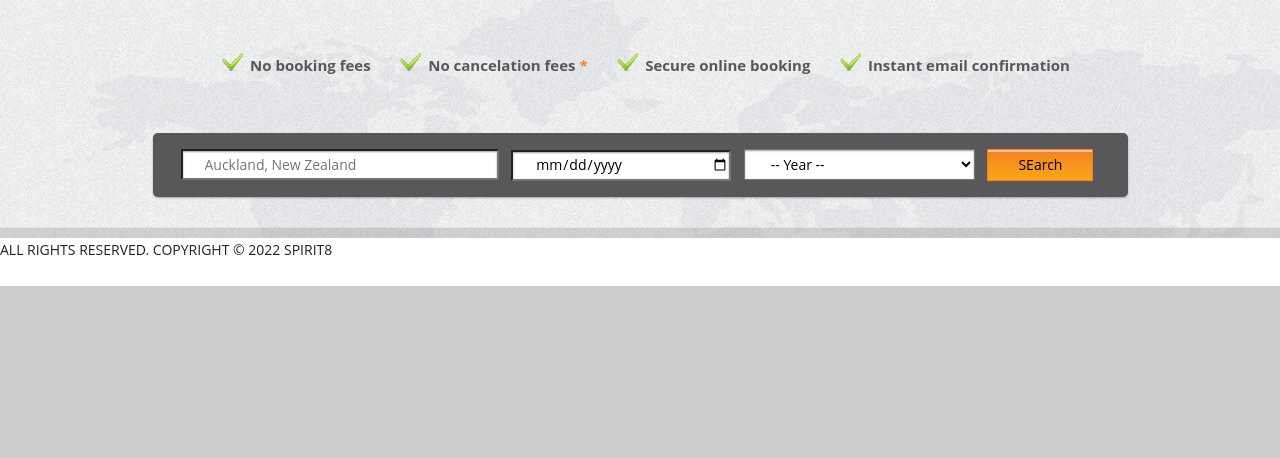
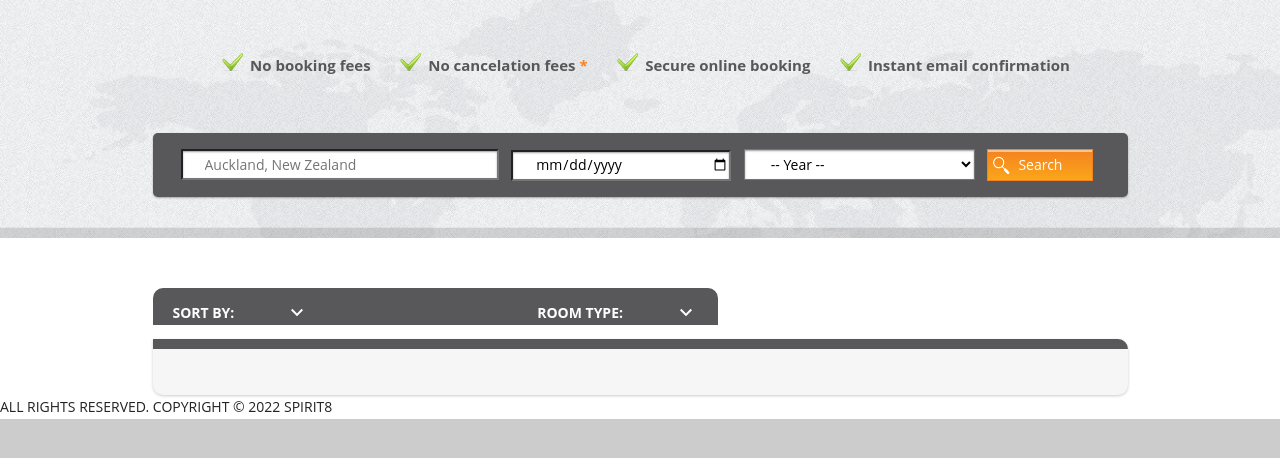
Before and after one commit to vollodimir/booking, a plain HTML site: page index.html in a window 1280 px wide. Shown: the part 116-574 px from the top of the page. Drawn offline with nearby package versions, Linux system fonts and the light colour scheme.

Commit message:
Add sort

```diff
--- a/index.html
+++ b/index.html
@@ -190,29 +190,34 @@
                     <option value="2014">2014</option>
                     <option value="2015">2015</option>
                   </select>
-                  <button class="search__btn">SEarch</button>
+
+                  <button class="search__btn">Search</button>
                 </form>
               </div>
             </div>
           </div>
         </section>
-        <article>
-          <section class="sort"></section>
-          <section class="hotels"></section>
+        <div class="container">
+          <article>
+            <section class="sort">
+              <div class="sort__body">
+                <ul class="sort__title">
+                  <li>SORT BY:</li>
+                  <li>ROOM TYPE:</li>
+                </ul>
+                <div class="sort__row"></div>
+              </div>
+            </section>
+            <section class="hotels"></section>
 
-          <aside class="filter"></aside>
-        </article>
+            <aside class="filter"></aside>
+          </article>
+        </div>
       </main>
       <footer class="footer">
         <div class="footer__body">
           <div class="footer__copyright">ALL RIGHTS RESERVED. COPYRIGHT © 2022 SPIRIT8</div>
-          <div class="footer__socials">
-            <a href="#" title=""><img src="./img/icons/downarrowbutton_114525.svg" alt="" /></a>
-            <a href="#" title=""><img src="./img/icons/downarrowbutton_114525.svg" alt="" /></a>
-            <a href="#" title=""><img src="./img/icons/downarrowbutton_114525.svg" alt="" /></a>
-            <a href="#" title=""><img src="./img/icons/downarrowbutton_114525.svg" alt="" /></a>
-            <a href="#" title=""><img src="./img/icons/downarrowbutton_114525.svg" alt="" /></a>
-          </div>
+          <div class="footer__socials"></div>
         </div>
       </footer>
     </div>
--- a/scss/style.scss
+++ b/scss/style.scss
@@ -152,9 +152,50 @@ li {
   &__btn {
     width: 106px;
     height: 32px;
+    color: #fff;
     background-color: rgba(255, 255, 255, 0.81);
-    background-image: linear-gradient(0deg, #faa61a 0%, #f58220 100%);
+    background: url('../img/search_btn.png') no-repeat 5% 50%,
+      linear-gradient(0deg, #faa61a 0%, #f58220 100%);
     border: 1px solid #f58220;
     box-shadow: inset 0px 2px 0px 0px rgba(251, 251, 252, 0.54);
+    cursor: pointer;
+    &:hover {
+      background: url('../img/search_btn.png') no-repeat 5% 50%,
+        linear-gradient(180deg, #faa61a 0%, #f58220 100%);
+    }
   }
 }
+////search END
+
+//--sort
+
+.sort {
+  &__body {
+    width: 100%;
+    margin-top: 50px;
+  }
+  &__title {
+    display: flex;
+    padding: 13px 20px 0 20px;
+    justify-content: space-between;
+    width: 58%;
+    background-color: #58585a;
+    border-radius: 10px 10px 0 0;
+    font-size: 14px;
+    font-weight: 700;
+    color: #fff;
+
+    li {
+      padding-right: 75px;
+      background: url('../img/icon/down.svg') no-repeat right;
+    }
+  }
+  &__row {
+    width: 100%;
+    min-height: 56px;
+    background-color: #f6f6f6;
+    box-shadow: 0px 1px 3px 0px rgba(0, 0, 0, 0.2);
+    border-top: 10px solid #58585a;
+    border-radius: 0 10px 10px 10px;
+  }
+}
```
Also changed, not shown: css/style.css, img/search_btn.png (added), 1 other file.
